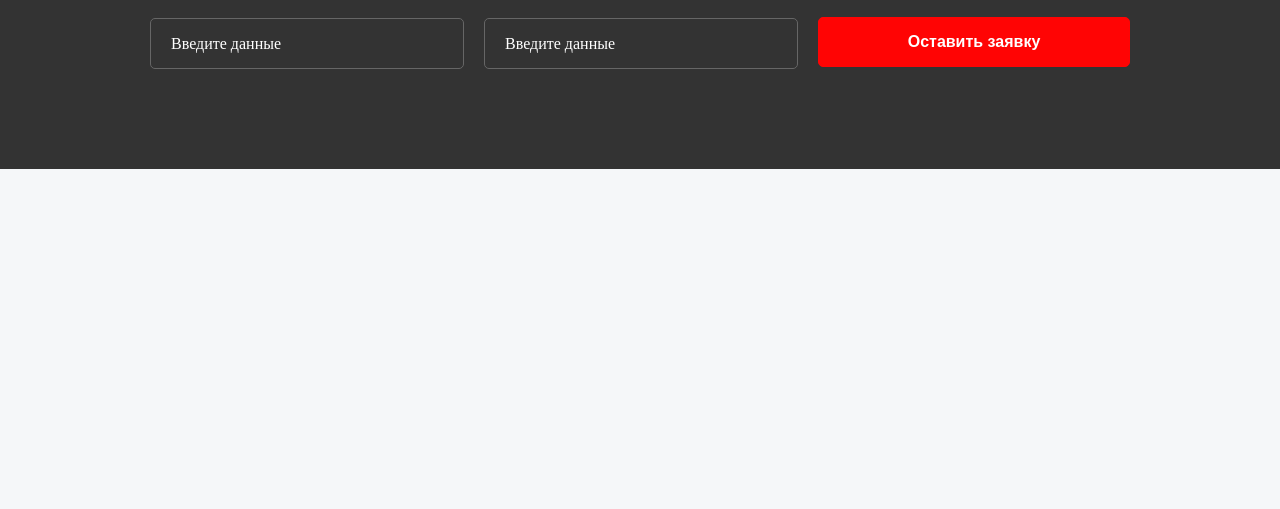
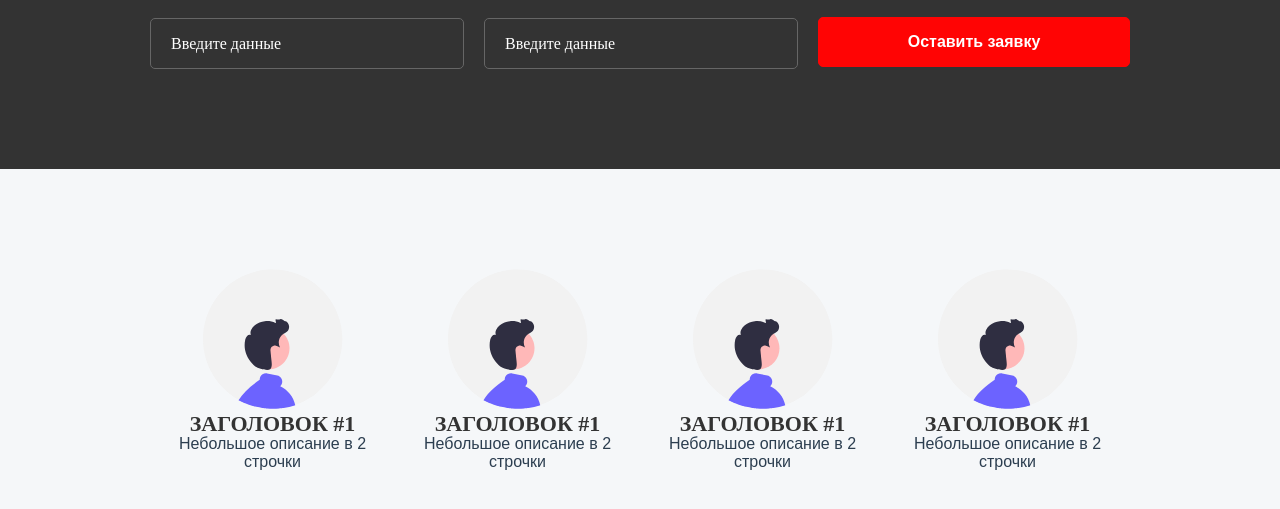
Before and after one commit to solohad1n/ALKK.ru, a Vue app: page / in a window 1280 px wide. Shown: the part 2933-3442 px from the top of the page. Built offline with nearby package versions, Linux system fonts and the light colour scheme; a web font is replaced by a local one.

Commit message:
created the Reviews  component

```diff
--- /dev/null
+++ b/src/components/Reviews/Item.vue
@@ -0,0 +1,25 @@
+<template>
+  <div class="reviews-item">
+    <img :src="reviewsIcon" />
+    <div class="reviews-item__title">
+      <TagH type="h5"> Заголовок #1 </TagH>
+      <p>Небольшое описание в 2 строчки</p>
+    </div>
+  </div>
+</template>
+
+<script>
+import TagH from "../TagH/TagH.vue";
+import reviewsIcon from "@/assets/reviews-item-1.svg";
+export default {
+  components: { TagH },
+  data() {
+    return {
+      reviewsIcon,
+    };
+  },
+};
+</script>
+
+<style>
+</style>
--- /dev/null
+++ b/src/components/Reviews/Reviews.vue
@@ -0,0 +1,32 @@
+<template>
+  <section class="reviews">
+    <div class="container">
+      <div class="reviews__row">
+        <Item />
+        <Item />
+        <Item />
+        <Item />
+      </div>
+    </div>
+  </section>
+</template>
+
+<script>
+import Item from "../Reviews/Item.vue";
+export default {
+  components: { Item },
+};
+</script>
+
+<style>
+.reviews{
+  margin: 100px 0 0 0;
+}
+.reviews__row {
+  display: flex;
+}
+.reviews-item {
+  width: 25%;
+  text-align: center;
+}
+</style>
--- a/src/views/Home.vue
+++ b/src/views/Home.vue
@@ -7,6 +7,7 @@
     <Calculator/>
     <Rates/>
     <ApplyForm/>
+    <Reviews/>
   </main>
 </template>
 
@@ -17,8 +18,9 @@ import Calculator from '../components/Calculator/Calculator.vue';
 import Dropdown from '../components/Dropdown/Dropdown.vue';
 import Rates from '../components/Rates/Rates.vue';
 import ApplyForm from '../components/ApplyForm/ApplyForm.vue';
+import Reviews from '../components/Reviews/Reviews.vue';
 export default {
-  components: { TagH, Calculator, Dropdown, Rates, ApplyForm },
+  components: { TagH, Calculator, Dropdown, Rates, ApplyForm,Reviews },
   data() {
     return {
       heroImg,
```
Also changed, not shown: src/assets/reviews-item-1.svg (added).
